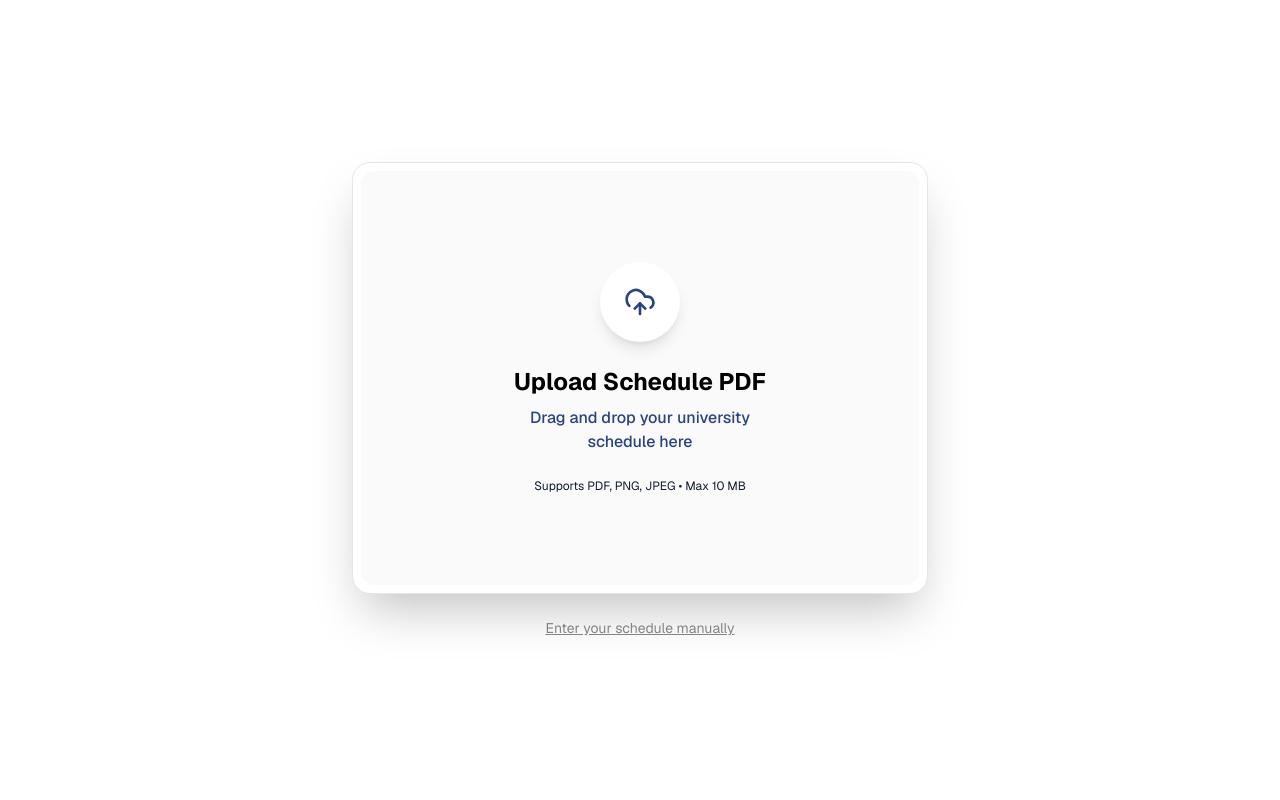
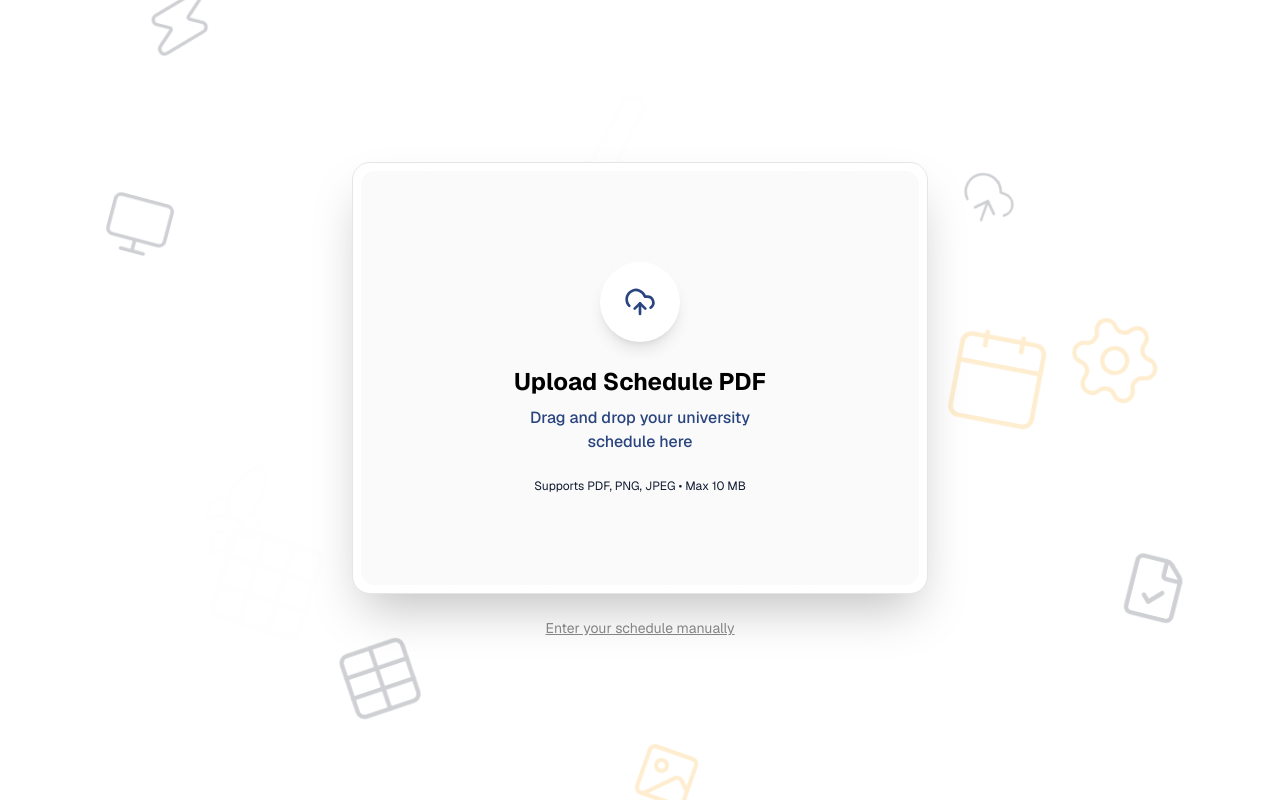
Before and after one commit to vardzz/gridworks, a Next.js app: page /app in a window 1280 px wide. Built offline with nearby package versions, Linux system fonts and the light colour scheme.

Commit message:
feat: implement main app screen router for managing intake, review, and canvas navigation

```diff
--- a/src/app/app/page.jsx
+++ b/src/app/app/page.jsx
@@ -3,6 +3,7 @@
 
 import { useState, useCallback } from "react";
 import dynamic from "next/dynamic";
+import { Zap, Settings, Grid as GridIcon, FileCheck, Rocket, UploadCloud, Calendar, Table, Layout, Image as ImageIcon, Edit3, Monitor } from "lucide-react";
 import { useAppState } from "@/hooks/useAppState";
 import { useParser } from "@/hooks/useParser";
 
@@ -107,10 +108,26 @@ export default function AppPage() {
   }
 
   return (
-    <div className="flex flex-col h-screen bg-white">
+    <div className="flex flex-col h-screen bg-white relative overflow-hidden">
+      {/* Floating Background Icons */}
+      <div className="absolute inset-0 pointer-events-none z-0 opacity-20">
+        <div className="absolute top-[5%] left-[8%] text-prussian-blue-300 animate-drift-1"><Zap size={80} strokeWidth={1} /></div>
+        <div className="absolute top-[35%] right-[6%] text-[#fca311] animate-drift-2"><Settings size={100} strokeWidth={1} /></div>
+        <div className="absolute bottom-[25%] left-[12%] text-alabaster-grey-900 animate-drift-3"><GridIcon size={120} strokeWidth={1} /></div>
+        <div className="absolute bottom-[15%] right-[10%] text-prussian-blue-300 animate-drift-1" style={{animationDelay: '-2s'}}><FileCheck size={70} strokeWidth={1.5} /></div>
+        <div className="absolute top-[55%] left-[18%] text-alabaster-grey-900 animate-drift-2" style={{animationDelay: '-5s'}}><Rocket size={90} strokeWidth={1} /></div>
+        <div className="absolute top-[15%] right-[25%] text-prussian-blue-300 animate-drift-3" style={{animationDelay: '-1s'}}><UploadCloud size={60} strokeWidth={1} /></div>
+        <div className="absolute bottom-[40%] right-[20%] text-[#fca311] animate-drift-1" style={{animationDelay: '-3s'}}><Calendar size={110} strokeWidth={1} /></div>
+        <div className="absolute top-[75%] left-[30%] text-prussian-blue-300 animate-drift-2" style={{animationDelay: '-4s'}}><Table size={85} strokeWidth={1.2} /></div>
+        <div className="absolute top-[25%] left-[35%] text-alabaster-grey-900 animate-drift-1" style={{animationDelay: '-6s'}}><Layout size={75} strokeWidth={1} /></div>
+        <div className="absolute bottom-[5%] left-[45%] text-[#fca311] animate-drift-3" style={{animationDelay: '-2.5s'}}><ImageIcon size={65} strokeWidth={1.5} /></div>
+        <div className="absolute top-[8%] right-[45%] text-alabaster-grey-900 animate-drift-2" style={{animationDelay: '-4.5s'}}><Edit3 size={95} strokeWidth={1} /></div>
+        <div className="absolute bottom-[60%] left-[5%] text-prussian-blue-300 animate-drift-1" style={{animationDelay: '-1.5s'}}><Monitor size={70} strokeWidth={1.2} /></div>
+      </div>
+
       {/* Persistent banners */}
       {needsMigration && (
-        <div className="px-4 py-3 bg-amber-50 border-b border-amber-200 flex items-center justify-between text-sm">
+        <div className="relative z-10 px-4 py-3 bg-amber-50 border-b border-amber-200 flex items-center justify-between text-sm">
           <span className="text-amber-800">
             Your saved schedule was created with an older version of Gridworks.
             It may display incorrectly.
@@ -136,20 +153,20 @@ export default function AppPage() {
       )}
 
       {!storageAvailable && (
-        <div className="px-4 py-2 bg-alabaster-grey-800 border-b text-xs text-prussian-blue-700 text-center">
+        <div className="relative z-10 px-4 py-2 bg-alabaster-grey-800 border-b text-xs text-prussian-blue-700 text-center">
           Your schedule won&apos;t be saved between sessions in this browser
           mode.
         </div>
       )}
 
       {storageError === "quota_exceeded" && (
-        <div className="px-4 py-2 bg-red-50 border-b border-red-200 text-xs text-red-700 text-center">
+        <div className="relative z-10 px-4 py-2 bg-red-50 border-b border-red-200 text-xs text-red-700 text-center">
           Couldn&apos;t save your schedule. Try clearing unused browser data.
         </div>
       )}
 
       {/* Screen router */}
-      <div className="flex-1 overflow-hidden">
+      <div className="relative z-10 flex-1 overflow-hidden">
         {screen === "intake" && (
           <IntakeScreen
             parser={parser}
```
